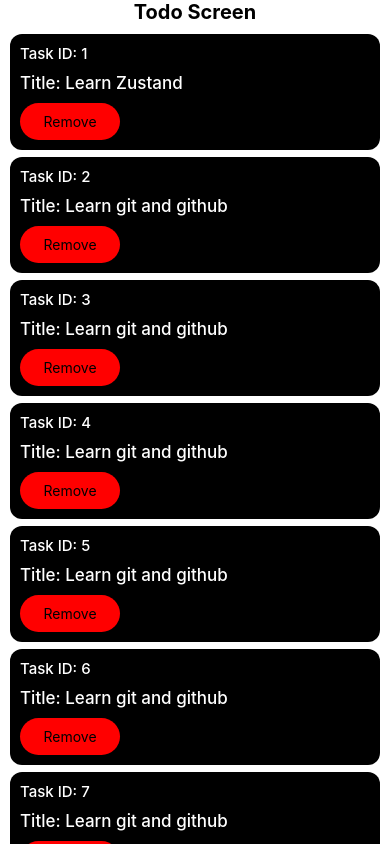
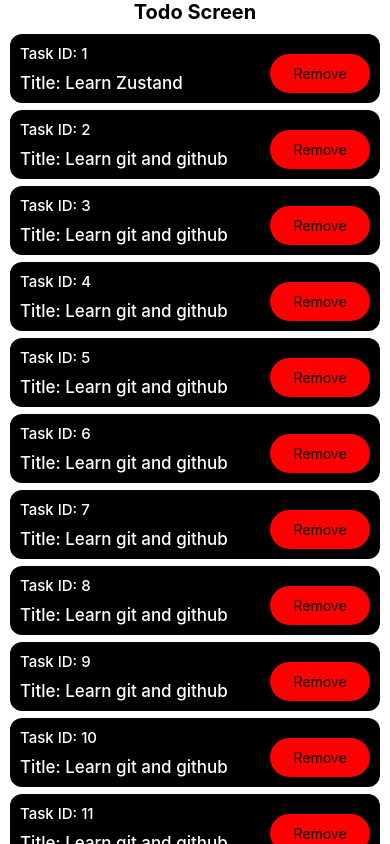
Before and after one commit to student-Harshmer/Todo, a React Native app: screen / in a window 390 px wide. Built offline with nearby package versions, Linux system fonts and the light colour scheme.

Commit message:
fix : update remove button position

```diff
--- a/App.tsx
+++ b/App.tsx
@@ -89,6 +89,8 @@ const styles = StyleSheet.create({
     backgroundColor: '#000',
     borderRadius: 12,
     padding: 10,
+    flexDirection: 'row',
+    justifyContent: 'space-between',
   },
   taskTitleText: {
     marginTop: 10,
```
